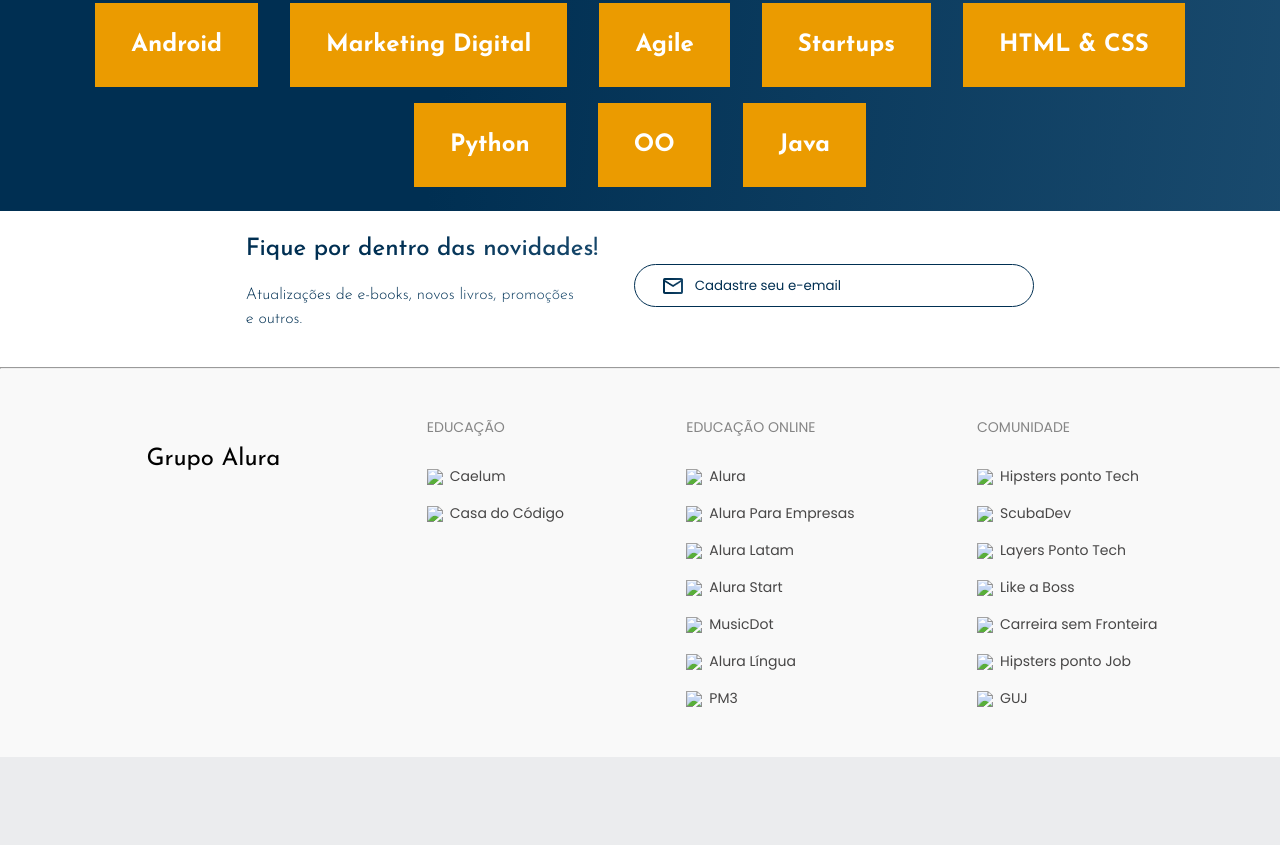
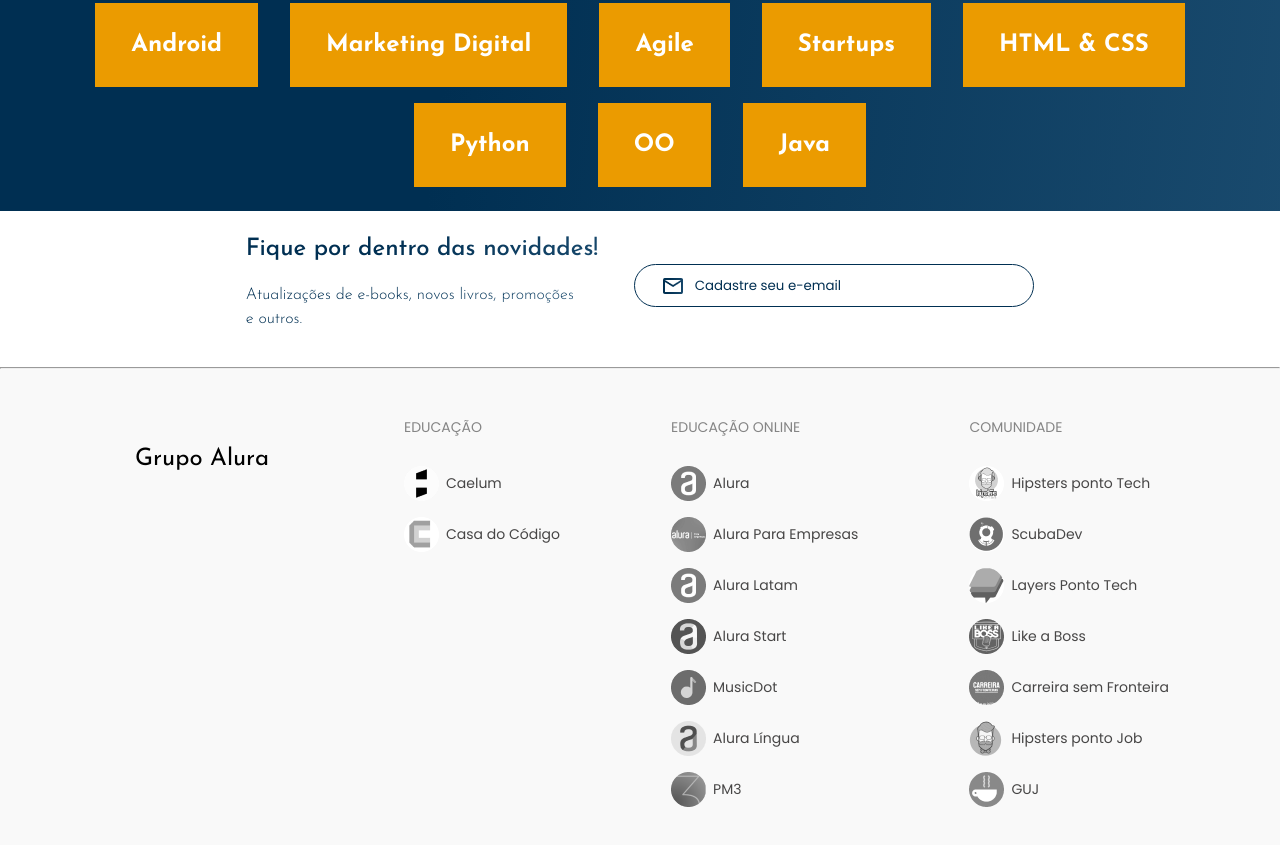
Before and after one commit to Maicon-F/Bookstore, a plain HTML site: page index.html in a window 1280 px wide. Shown: the part 2320-3165 px from the top of the page. Before the commit the page ends 3077 px from the top, so only its background shows below. Drawn offline with nearby package versions, Linux system fonts and the light colour scheme; the site is published under a folder, as on GitHub Pages, so addresses that start at the root find nothing.

Commit message:
Corrijido diretório das imagens do rodapé

```diff
--- a/index.html
+++ b/index.html
@@ -217,11 +217,11 @@
         <ul class="lista__rodape">
             <li class="rodape__titulo">Educação</li>
             <li class="rodape__item">
-                <img src="/img/Caelum.png" class="rodape-item__imagem">
+                <img src="img/Caelum.png" class="rodape-item__imagem">
                 <a href="#" class="rodape__link">Caelum</a>
             </li>
             <li class="rodape__item">
-                <img src="/img/CasaDoCodigo.png" class="rodape-item__imagem">
+                <img src="img/CasaDoCodigo.png" class="rodape-item__imagem">
                 <a href="#" class="rodape__link">Casa do Código</a>
             </li>
         </ul>
@@ -229,31 +229,31 @@
         <ul class="lista__rodape">
             <li class="rodape__titulo">Educação Online</li>
             <li class="rodape__item">
-                <img src="/img/Alura.png" class="rodape-item__imagem">
+                <img src="img/Alura.png" class="rodape-item__imagem">
                 <a href="#" class="rodape__link">Alura</a>
             </li>
             <li class="rodape__item">
-                <img src="/img/AluraEmpresas.png" class="rodape-item__imagem">
+                <img src="img/AluraEmpresas.png" class="rodape-item__imagem">
                 <a href="#" class="rodape__link">Alura Para Empresas</a>
             </li>
             <li class="rodape__item">
-                <img src="/img/AluraLatam.png" class="rodape-item__imagem">
+                <img src="img/AluraLatam.png" class="rodape-item__imagem">
                 <a href="#" class="rodape__link">Alura Latam</a>
             </li>
             <li class="rodape__item">
-                <img src="/img/AluraStart.png" class="rodape-item__imagem">
+                <img src="img/AluraStart.png" class="rodape-item__imagem">
                 <a href="#" class="rodape__link">Alura Start</a>
             </li>
             <li class="rodape__item">
-                <img src="/img/MusicDot.png" class="rodape-item__imagem">
+                <img src="img/MusicDot.png" class="rodape-item__imagem">
                 <a href="#" class="rodape__link">MusicDot</a>
             </li>
             <li class="rodape__item">
-                <img src="/img/AluraLingua.png" class="rodape-item__imagem">
+                <img src="img/AluraLingua.png" class="rodape-item__imagem">
                 <a href="#" class="rodape__link">Alura Língua</a>
             </li>
             <li class="rodape__item">
-                <img src="/img/PM3.png" class="rodape-item__imagem">
+                <img src="img/PM3.png" class="rodape-item__imagem">
                 <a href="#" class="rodape__link">PM3</a>
             </li>
         </ul>
@@ -261,31 +261,31 @@
         <ul class="lista__rodape">
             <li class="rodape__titulo">Comunidade</li>
             <li class="rodape__item">
-                <img src="/img/HipstersTech.png" class="rodape-item__imagem">
+                <img src="img/HipstersTech.png" class="rodape-item__imagem">
                 <a href="#" class="rodape__link">Hipsters ponto Tech</a>
             </li>
             <li class="rodape__item">
-                <img src="/img/Scuba.png" class="rodape-item__imagem">
+                <img src="img/Scuba.png" class="rodape-item__imagem">
                 <a href="#" class="rodape__link">ScubaDev</a>
             </li>
             <li class="rodape__item">
-                <img src="/img/Layers.png" class="rodape-item__imagem">
+                <img src="img/Layers.png" class="rodape-item__imagem">
                 <a href="#" class="rodape__link">Layers Ponto Tech</a>
             </li>
             <li class="rodape__item">
-                <img src="/img/LikeABoss.png" class="rodape-item__imagem">
+                <img src="img/LikeABoss.png" class="rodape-item__imagem">
                 <a href="#" class="rodape__link">Like a Boss</a>
             </li>
             <li class="rodape__item">
-                <img src="/img/CarreiraSemFronteira.png" class="rodape-item__imagem">
+                <img src="img/CarreiraSemFronteira.png" class="rodape-item__imagem">
                 <a href="#" class="rodape__link">Carreira sem Fronteira</a>
             </li>
             <li class="rodape__item">
-                <img src="/img/HipstersJobs.png" class="rodape-item__imagem">
+                <img src="img/HipstersJobs.png" class="rodape-item__imagem">
                 <a href="#" class="rodape__link">Hipsters ponto Job</a>
             </li>
             <li class="rodape__item">
-                <img src="/img/GUJ.png" class="rodape-item__imagem">
+                <img src="img/GUJ.png" class="rodape-item__imagem">
                 <a href="#" class="rodape__link">GUJ</a>
             </li>
         </ul>
```
